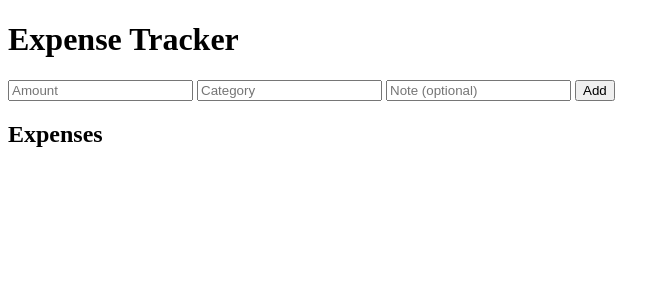
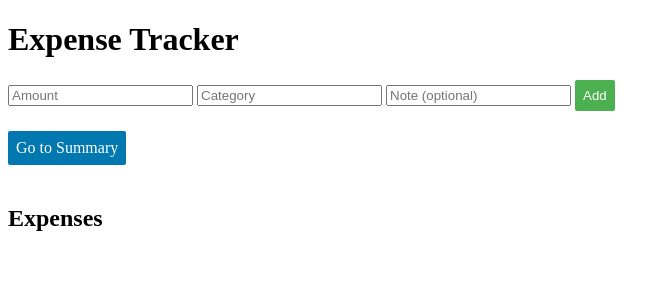
Before and after one commit to Tbone0935/Expense_Tracker, a Flask app: page / in a window 1280 px wide. Shown: the top 300 px of the page, without its empty margins (0-670 px from the left). Run offline with Flask 3, Linux system fonts and the light colour scheme.

Commit message:
Update index.html
I added some code which added a button to access the summary page and made some appearance adjustments.

```diff
--- a/templates/index.html
+++ b/templates/index.html
@@ -10,10 +10,38 @@
    <form action="/add" method="post">
     <input type="number" name="amount" placeholder="Amount" required>
     <input type="text" name="category" placeholder="Category" required>
-    <input type="text" name="note" placeholder="Note (optional)" required>
+    <input type="text" name="note" placeholder="Note (optional)">
     <button type="submit">Add</button>
     </form>
 
+<a href="/summary">Go to Summary</a>
+
+<!--Below are the optional imprvements of layout and appearance of the app-->
+<style>
+    /* Style Summary Button */
+    a {
+        background: #0178af;
+        color: white;
+        padding: 8px 8px;
+        text-decoration: none;
+        border-radius: 2px;
+        display: inline-block;
+        margin-bottom: 20px;
+    }
+    /* Style Add Button */
+    button {
+    background-color: #4CAF50; /* green */
+    color: white;
+    padding: 8px 8px;
+    border: none;
+    border-radius: 2px;
+    cursor: pointer;
+    }
+    /* Add spacing above the Expenses header */
+    a {
+        margin-top: 20px;
+    }
+</style>
 
     <h2>Expenses</h2>
     <ul>
@@ -23,5 +51,6 @@
     </ul>
 
 
+
 </body>
 </html>
```
